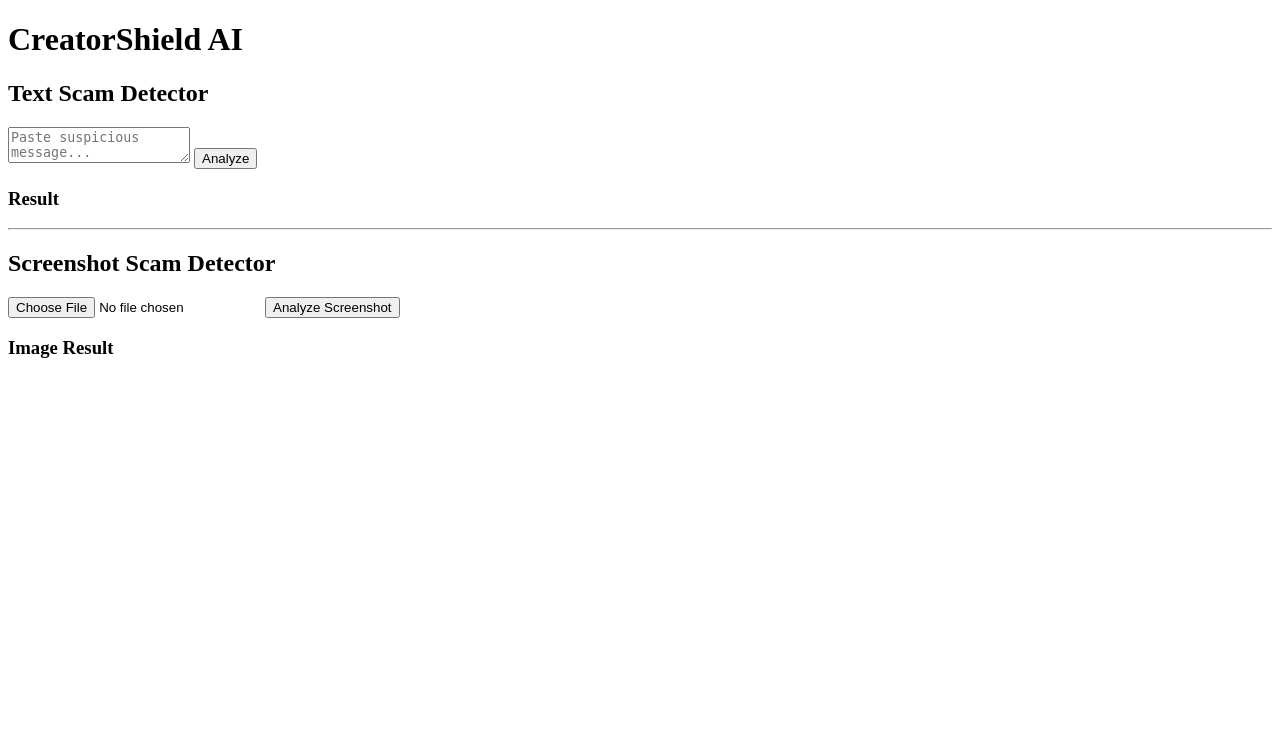
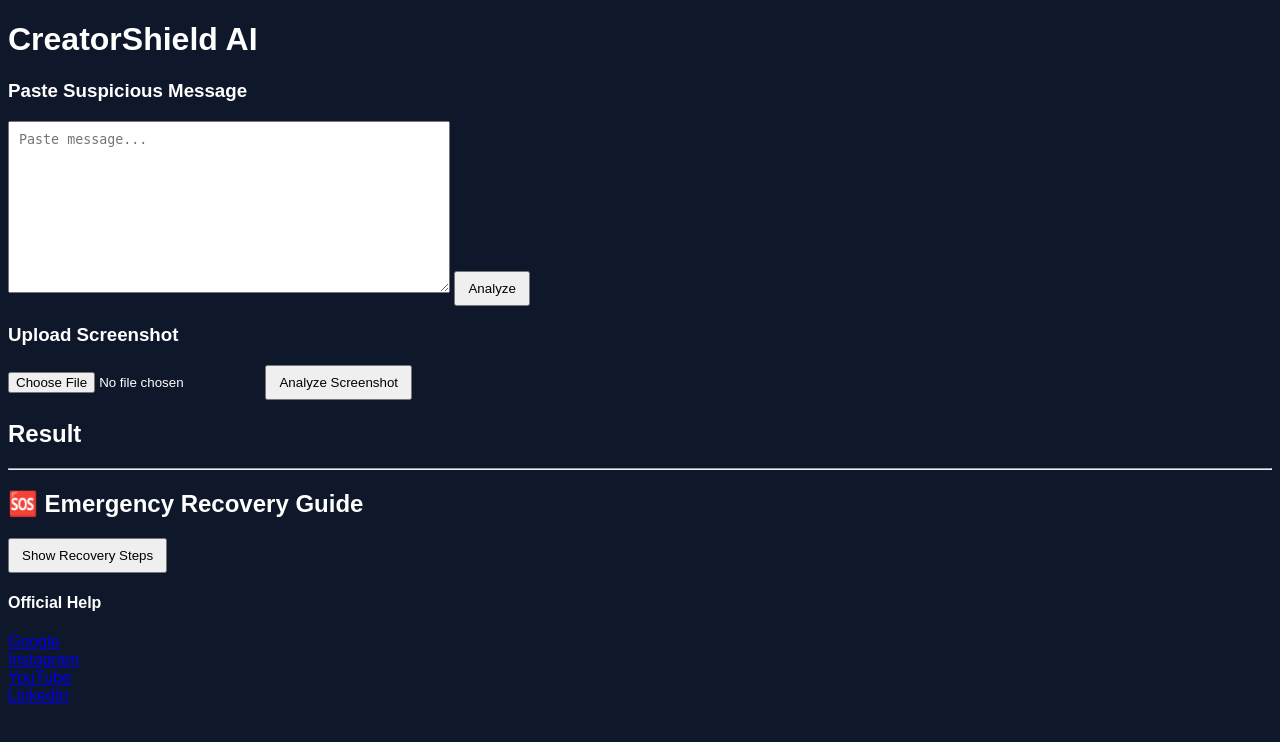
Before and after one commit to shr3yagupta/creatorshield-ai, a Flask app: page / in a window 1280 px wide. Shown: the top 742 px of the page. Run offline with Flask 3, Linux system fonts and the light colour scheme; some libraries are stand-ins or nearby versions.

Commit message:
Phase 9 Final: Added Screenshot Scam Detection + Emergency Recovery Guide + Gemini AI

```diff
--- a/app.py
+++ b/app.py
@@ -18,7 +18,7 @@
 
 def call_gemini(prompt):
     payload = {
-        "contents": [{"parts": [{"text": prompt}]}]
+        "contents": [{"parts":[{"text":prompt}]}]
     }
 
     r = requests.post(MODEL_URL, json=payload).json()
@@ -44,12 +44,12 @@
 @app.route("/analyze", methods=["POST"])
 def analyze():
     data = request.json
-    text = data.get("text", "")
+    text = data.get("text","")
 
     prompt = f"""
-You are a cybersecurity assistant. Analyze this message for phishing/scam.
+You are a cybersecurity assistant.
 
-Return ONLY JSON like this:
+Analyze this message. Return ONLY JSON.
 
 {{
  "risk_level":"Low | Medium | High",
@@ -58,11 +58,16 @@
  "risky_elements":[],
  "emergency_flag": true/false,
  "explanation":"short explanation",
- "suggested_action":"short next steps"
+ "suggested_action":"short next steps",
+ "prevention_steps":"ways to stay safe"
 }}
+
+Rules:
+- ONLY JSON
+- No markdown
+
 Message:
-\"\"\"{text}\"\"\"
-"""
+\"\"\"{text}\"\"\""""
 
     result = call_gemini(prompt)
 
@@ -74,25 +79,66 @@
             "risky_elements":[],
             "emergency_flag": False,
             "explanation":"Fallback safe result",
-            "suggested_action":"Stay alert"
+            "suggested_action":"Stay alert",
+            "prevention_steps":"Enable 2FA"
         }
 
     return jsonify(result)
 
 
-# ================= SCREENSHOT ANALYSIS =================
+# ================= SCREENSHOT OCR =================
 @app.route("/image", methods=["POST"])
-def image_scan():
+def image():
     img = request.files["image"]
     img_path = "temp.png"
     img.save(img_path)
 
     text = pytesseract.image_to_string(Image.open(img_path))
 
-    request.json = {
-        "text": text
-    }
-    return analyze()
+    fake_req = {"text": text}
+    return analyze_screenshot(fake_req)
+
+
+def analyze_screenshot(data):
+    text = data.get("text","")
+
+    prompt = f"""
+You are a cybersecurity assistant.
+
+Analyze this message/image extracted text. Return ONLY JSON:
+
+{{
+ "risk_level":"Low | Medium | High",
+ "attack_type":"type",
+ "platform_detected":"Instagram | YouTube | Gmail | WhatsApp | Unknown",
+ "risky_elements":[],
+ "emergency_flag": true/false,
+ "explanation":"short explanation",
+ "suggested_action":"short next steps",
+ "prevention_steps":"ways to stay safe"
+}}
+
+Content:
+{text}
+"""
+
+    result = call_gemini(prompt)
+    return jsonify(result)
+
+
+# ================= RECOVERY GUIDE =================
+@app.route("/recovery", methods=["POST"])
+def recovery():
+    return jsonify({
+        "steps":[
+            "Immediately change your account password",
+            "Enable Two Factor Authentication",
+            "Check login activity and remove unknown devices",
+            "Revoke suspicious third-party app permissions",
+            "Warn followers not to click recent suspicious links",
+            "File account recovery request with the platform"
+        ]
+    })
 
 
 if __name__ == "__main__":
--- a/static/script.js
+++ b/static/script.js
@@ -1,41 +1,46 @@
-const analyzeBtn = document.getElementById("analyzeBtn");
+const btn = document.getElementById("analyzeBtn");
 const result = document.getElementById("result");
 
-// ========== TEXT ANALYSIS ==========
-analyzeBtn.onclick = () => {
-    result.textContent = "Analyzing...";
-
+btn.onclick = () => {
     fetch("/analyze",{
         method:"POST",
         headers:{"Content-Type":"application/json"},
         body:JSON.stringify({
-            text: messageInput.value
+            text:document.getElementById("messageInput").value
         })
     })
     .then(r=>r.json())
     .then(d=>{
-        result.textContent = JSON.stringify(d,null,2);
+        result.innerText = JSON.stringify(d,null,2);
     });
 };
 
+// Screenshot
+document.getElementById("imageBtn").onclick = ()=>{
+    let file = document.getElementById("imageInput").files[0];
+    let f = new FormData();
+    f.append("image",file);
 
-// ========== IMAGE ANALYSIS ==========
-const imageBtn = document.getElementById("analyzeImageBtn");
-const imgResult = document.getElementById("imgResult");
-
-imageBtn.onclick = () => {
-
-    imgResult.textContent = "Analyzing Screenshot...";
-
-    let form = new FormData();
-    form.append("image", imageInput.files[0]);
-
-    fetch("/image",{
-        method:"POST",
-        body: form
-    })
+    fetch("/image",{method:"POST",body:f})
     .then(r=>r.json())
     .then(d=>{
-        imgResult.textContent = JSON.stringify(d,null,2);
+        result.innerText = JSON.stringify(d,null,2);
     });
 };
+
+// Recovery
+const recoverBtn = document.getElementById("recoverBtn");
+const recoverySteps = document.getElementById("recoverySteps");
+
+recoverBtn.onclick = ()=>{
+    fetch("/recovery",{method:"POST"})
+    .then(r=>r.json())
+    .then(d=>{
+        recoverySteps.innerHTML = "";
+        d.steps.forEach(s=>{
+            let li = document.createElement("li");
+            li.textContent = s;
+            recoverySteps.appendChild(li);
+        });
+    });
+};
--- a/templates/index.html
+++ b/templates/index.html
@@ -2,29 +2,35 @@
 <html>
 <head>
 <title>CreatorShield AI</title>
+<link rel="stylesheet" href="/static/style.css">
 </head>
 
 <body>
 
 <h1>CreatorShield AI</h1>
 
-<h2>Text Scam Detector</h2>
-<textarea id="messageInput" placeholder="Paste suspicious message..."></textarea>
+<h3>Paste Suspicious Message</h3>
+<textarea id="messageInput" placeholder="Paste message..."></textarea>
 <button id="analyzeBtn">Analyze</button>
 
-<h3>Result</h3>
+<h3>Upload Screenshot</h3>
+<input type="file" id="imageInput">
+<button id="imageBtn">Analyze Screenshot</button>
+
+<h2>Result</h2>
 <pre id="result"></pre>
-
 
 <hr>
 
-<h2>Screenshot Scam Detector</h2>
-<input type="file" id="imageInput">
-<button id="analyzeImageBtn">Analyze Screenshot</button>
+<h2>🆘 Emergency Recovery Guide</h2>
+<button id="recoverBtn">Show Recovery Steps</button>
+<ul id="recoverySteps"></ul>
 
-<h3>Image Result</h3>
-<pre id="imgResult"></pre>
-
+<h4>Official Help</h4>
+<a href="https://support.google.com/accounts/troubleshooter/2402620" target="_blank">Google</a><br>
+<a href="https://help.instagram.com/368191326593075" target="_blank">Instagram</a><br>
+<a href="https://support.google.com/youtube/answer/76187" target="_blank">YouTube</a><br>
+<a href="https://www.linkedin.com/help/linkedin/answer/a521567" target="_blank">LinkedIn</a>
 
 <script src="/static/script.js"></script>
 </body>
```
